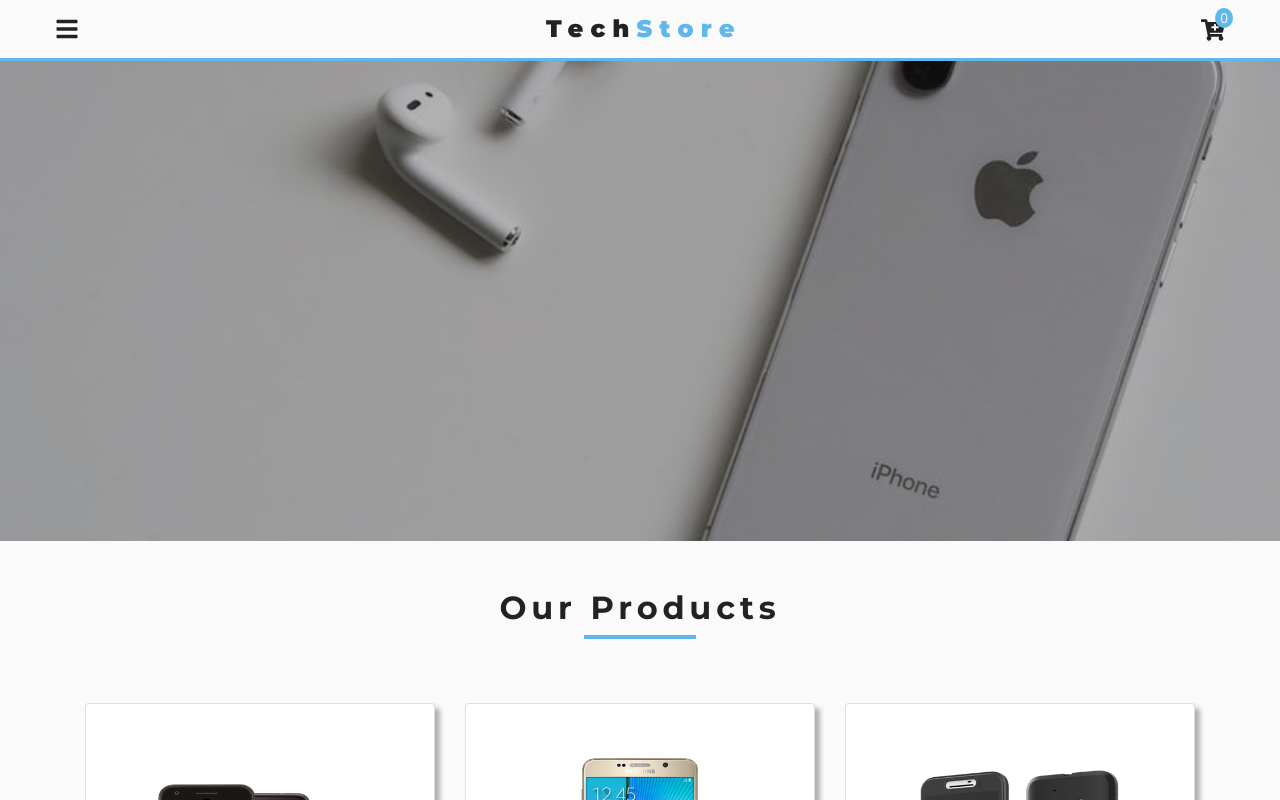
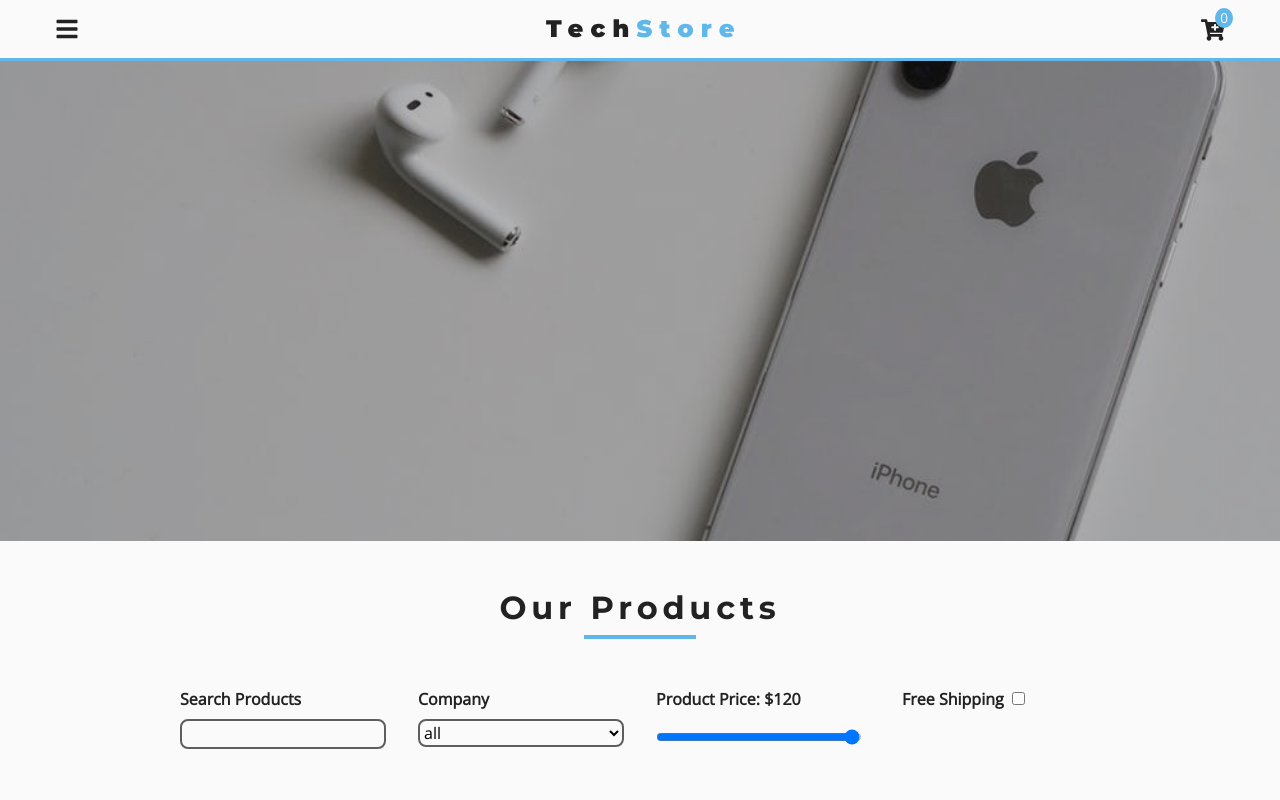
Before and after one commit to koylyakandriy/TechStore, a React (Create React App) app: page /products in a window 1280 px wide. Shown: the top 800 px of the page. Built offline with nearby package versions, Linux system fonts and the light colour scheme.

Commit message:
filtered product

```diff
--- a/src/App.css
+++ b/src/App.css
@@ -47,3 +47,7 @@
   color: var(--primaryColor);
   outline-color: var(--darkGrey);
 }
+
+.cart-icon {
+  cursor: pointer;
+}
--- a/src/components/CartPage/CartItem.js
+++ b/src/components/CartPage/CartItem.js
@@ -1,9 +1,58 @@
-import React from 'react';
+import React from "react";
+import {
+  FaTrash,
+  FaChevronCircleUp,
+  FaChevronCircleDown
+} from "react-icons/fa";
 
-const CartItem = () => {
+const CartItem = ({
+  cartItem: { id, title, price, count, total, image },
+  increment,
+  decrement,
+  removeItem
+}) => {
   return (
-    <div>
-      cart item
+    <div className="row mt-5 mt-lg-0 text-capitalize text-center align-items-center">
+      <div className="col-10 mx-auto col-lg-2 pb-2">
+        <img src={image} width="60px" alt="product" />
+      </div>
+
+      <div className="col-10 mx-auto col-lg-2 pb-2">
+        <span className="d-lg-none ">product: </span>
+        {title}
+      </div>
+
+      <div className="col-10 mx-auto col-lg-2 pb-2">
+        <span className="d-lg-none ">price: $</span>
+        {price}
+      </div>
+
+      <div className="col-10 mx-auto col-lg-2 my-2 my-lg-0">
+        <div className="d-flex justify-content-center">
+          <div>
+            <FaChevronCircleDown
+              className="cart-icon text-primary"
+              onClick={() => decrement(id)}
+            />
+            <span className="text-title text-muted mx-3">{count}</span>
+            <FaChevronCircleUp
+              className="cart-icon text-primary"
+              onClick={() => increment(id)}
+            />
+          </div>
+        </div>
+      </div>
+
+      <div className="col-10 mx-auto col-lg-2 pb-2">
+        <FaTrash
+          className="text-danger cart-icon"
+          onClick={() => removeItem(id)}
+        />
+      </div>
+
+      <div className="col-10 mx-auto col-lg-2 pb-2">
+        <strong className="text-muted">item total: ${total}</strong>
+      </div>
     </div>
   );
 };
--- a/src/components/CartPage/CartList.js
+++ b/src/components/CartPage/CartList.js
@@ -1,10 +1,33 @@
-import React from "react";
+import React, { useContext } from "react";
+
 import CartItem from "./CartItem";
+import { ProductContext } from "../../context/context";
 
 const CartList = () => {
+  const values = useContext(ProductContext);
+  const { cart, increment, decrement, removeItem } = values;
+
   return (
-    <div>
-      <CartItem />
+    <div className="container-fluid">
+      {cart.length === 0 ? (
+        <h1 className="text-title text-center my-4">
+          Your cart is currently empty
+        </h1>
+      ) : (
+        <div className="row">
+          <div className="col">
+            {cart.map(item => (
+              <CartItem
+                key={item.id}
+                cartItem={item}
+                increment={increment}
+                decrement={decrement}
+                removeItem={removeItem}
+              />
+            ))}
+          </div>
+        </div>
+      )}
     </div>
   );
 };
--- /dev/null
+++ b/src/components/ProductsPage/ProductFilter.js
@@ -0,0 +1,109 @@
+import React, { useContext } from "react";
+import styled from "styled-components";
+import { ProductContext } from "../../context/context";
+
+const ProductFilter = () => {
+  const values = useContext(ProductContext);
+  const {
+    state: { search, price, min, max, company, shipping, storeProducts },
+    handleChange,
+    sortData
+  } = values;
+
+  let companies = new Set();
+  companies.add("all");
+  for (let product in storeProducts) {
+    companies.add(storeProducts[product]["company"]);
+  }
+  companies = [...companies];
+
+  return (
+    <div className="row my-5">
+      <div className="col-10 mx-auto">
+        <FilterWrapper>
+          <div>
+            <label htmlFor="search">search products</label>
+            <input
+              type="text"
+              name="search"
+              id="search"
+              onChange={handleChange}
+              value={search}
+              className="filter-item"
+            />
+          </div>
+
+          <div>
+            <label htmlFor="company">company</label>
+            <select
+              name="company"
+              id="company"
+              onChange={handleChange}
+              value={company}
+              className="filter-item"
+            >
+              {companies.map((company, index) => (
+                <option key={index} value={company}>
+                  {company}
+                </option>
+              ))}
+            </select>
+          </div>
+
+          <div>
+            <label htmlFor="price">
+              <p className="mb-2">
+                product price: <span>${price}</span>
+              </p>
+            </label>
+            <input
+              type="range"
+              name="price"
+              id="price"
+              step="10"
+              min={min}
+              max={max}
+              className="filter-price"
+              value={price}
+              onChange={handleChange}
+            />
+          </div>
+
+          <div>
+            <label htmlFor="shipping" className="mx-2">
+              free shipping
+            </label>
+            <input
+              type="checkbox"
+              name="shipping"
+              id="shipping"
+              onChange={handleChange}
+              checked={shipping && true}
+            />
+          </div>
+        </FilterWrapper>
+      </div>
+    </div>
+  );
+};
+
+const FilterWrapper = styled.div`
+  display: grid;
+  grid-template-columns: repeat(auto-fit, minmax(200px, 1fr));
+  grid-column-gap: 2rem;
+  grid-row-gap: 1rem;
+  label {
+    font-weight: bold;
+    text-transform: capitalize;
+  }
+  .filter-item,
+  .filter-price {
+    display: block;
+    width: 100%;
+    background: transparent;
+    border-radius: 0.5rem;
+    border: 2px solid var(--darkGrey);
+  }
+`;
+
+export default ProductFilter;
--- a/src/components/ProductsPage/Products.js
+++ b/src/components/ProductsPage/Products.js
@@ -3,6 +3,7 @@
 import { ProductContext } from "../../context/context";
 import Title from "../Title";
 import Product from "../Product";
+import ProductFilter from "./ProductFilter";
 
 const Products = () => {
   const values = useContext(ProductContext);
@@ -12,10 +13,25 @@
     <section className="py-5">
       <div className="container">
         <Title title="our products" center />
+        <ProductFilter />
+        <div className="row">
+          <div className="col-10 mx-auto">
+            <h6 className="text-title">
+              total products : {filteredProducts.length}
+            </h6>
+          </div>
+        </div>
+
         <div className="row py-5">
-          {filteredProducts.map(product => (
-            <Product key={product.id} product={product} />
-          ))}
+          {filteredProducts.length === 0 ? (
+            <div className="col text-center text-title">
+              sorry, no items matched your search
+            </div>
+          ) : (
+            filteredProducts.map(product => (
+              <Product key={product.id} product={product} />
+            ))
+          )}
         </div>
       </div>
     </section>
--- a/src/context/context.js
+++ b/src/context/context.js
@@ -14,7 +14,13 @@
     filteredProducts: [],
     featureProducts: [],
     singleProduct: {},
-    loading: true
+    loading: true,
+    search: "",
+    price: 0,
+    min: 0,
+    max: 0,
+    company: "all",
+    shipping: false
   });
   const [cartItems, setCartItems] = useState(0);
   const [cartSubTotal, setcartSubTotal] = useState(0);
@@ -43,13 +49,17 @@
       item => item.featured === true
     );
 
+    let maxPrice = Math.max(...storeProducts.map(item => item.price));
+
     setState({
       ...state,
       storeProducts,
       filteredProducts: storeProducts,
       featureProducts,
       singleProduct: getStorageProduct(),
-      loading: false
+      loading: false,
+      price: maxPrice,
+      max: maxPrice
     });
 
     getStorageCart();
@@ -149,19 +159,41 @@
   };
 
   const increment = id => {
-    console.log("id:", id);
+    let tempCart = [...cart];
+    const cartItem = tempCart.find(item => item.id === id);
+    cartItem.count++;
+    cartItem.total = parseFloat((cartItem.count * cartItem.price).toFixed(2));
+    setCart([...tempCart]);
   };
 
   const decrement = id => {
-    console.log("id:", id);
+    let tempCart = [...cart];
+    const cartItem = tempCart.find(item => item.id === id);
+    cartItem.count = cartItem.count - 1;
+    if (cartItem.count === 0) {
+      removeItem(id);
+    } else {
+      cartItem.total = parseFloat((cartItem.count * cartItem.price).toFixed(2));
+      setCart([...tempCart]);
+    }
   };
 
   const removeItem = id => {
-    console.log("id:", id);
+    let tempCart = [...cart];
+    tempCart = tempCart.filter(item => item.id !== id);
+    setCart([...tempCart]);
   };
 
   const clearCart = () => {
-    console.log("clear cart");
+    setCart([]);
+  };
+
+  const handleChange = e => {
+    console.log("e:", e);
+  };
+
+  const sortData = () => {
+    console.log(":sortData");
   };
 
   return (
@@ -182,7 +214,9 @@
         increment,
         decrement,
         removeItem,
-        clearCart
+        clearCart,
+        handleChange,
+        sortData
       }}
     >
       {children}
--- a/src/index.js
+++ b/src/index.js
@@ -2,7 +2,7 @@
 import ReactDOM from "react-dom";
 import { BrowserRouter as Router } from "react-router-dom";
 
-import {ProductProvider} from "./context/context";
+import { ProductProvider } from "./context/context";
 
 import App from "./App";
 import * as serviceWorker from "./serviceWorker";
```
